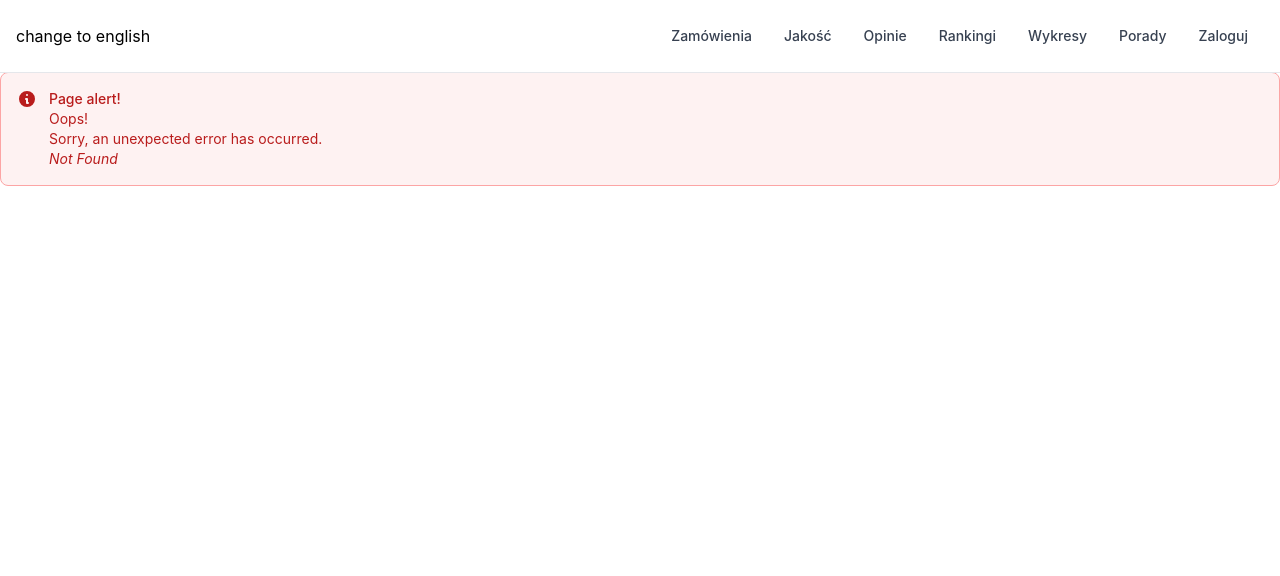
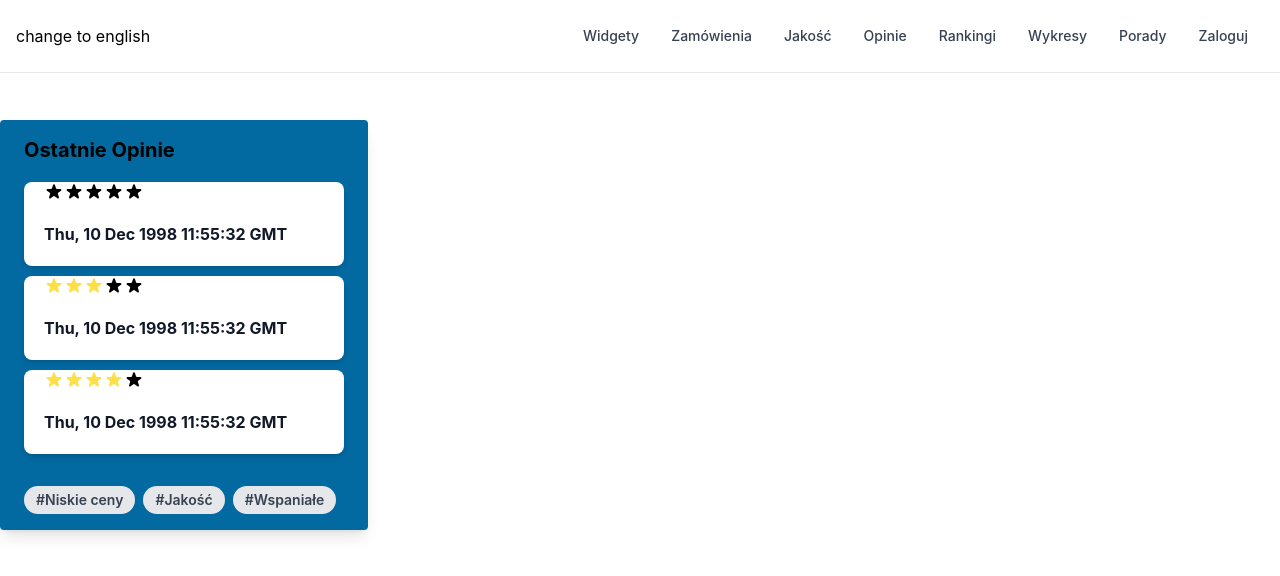
Before and after one commit to adas77/panel, a React (Create React App) app: page /widgets in a window 1280 px wide. Before the commit this address had no page. Shown: the top 576 px of the page. Built offline with nearby package versions, Linux system fonts and the light colour scheme.

Commit message:
start widgets

```diff
--- a/src/App.tsx
+++ b/src/App.tsx
@@ -4,6 +4,7 @@ import './App.css';
 import Charts from './components/organisms/Charts';
 import Opinions from './components/organisms/Opinions';
 import Orders from './components/organisms/Orders';
+import Widgets from './components/organisms/Widgets';
 import Error from './pages/Error';
 import Login, { GlobalAuthContext } from './pages/Login';
 import PrivateRoute from './pages/PrivateRoute';
@@ -44,6 +45,11 @@ function App() {
 
       // ]
     },
+    {
+      path: "/widgets",
+      element: <Widgets />,
+      errorElement: <Error />
+    },
 
   ]);
 
--- a/src/components/molecules/Navigation.tsx
+++ b/src/components/molecules/Navigation.tsx
@@ -62,7 +62,12 @@ const Navigation = () => {
         eng: 'Login',
         href: '/login'
     }
-    const items = [order, quality, opinions, rankings, charts, advice, login]
+    const widgets: Lang = {
+        pl: 'Widgety',
+        eng: 'Widgets',
+        href: '/widgets'
+    }
+    const items = [widgets, order, quality, opinions, rankings, charts, advice, login]
 
     const [polish, setPolish] = useState(true)
 
--- a/src/components/molecules/Opinion.tsx
+++ b/src/components/molecules/Opinion.tsx
@@ -14,6 +14,7 @@ import OpinionType from '../../types/OpinionType'
 // }
 const MAX_RATE = 5
 const Opinion = (props: OpinionType) => {
+
     const person = `${props.name} ${props.surname}`
     let rate = props.rate
     if (props.rate > MAX_RATE) {
@@ -28,17 +29,17 @@ const Opinion = (props: OpinionType) => {
 
             <div className="w-full max-w-sm bg-white rounded-lg shadow-md dark:bg-gray-800 dark:border-gray-700">
                 {/* <div className="w-full max-w-sm min-w-[33%] bg-white rounded-lg shadow-md dark:bg-gray-800 dark:border-gray-700"> */}
-                <div className="flex items-center justify-between m-4">
-                    <a href="#">
-                        {/* <img className="p-8 rounded-t-lg" src={props.src} alt="product image" /> */}
-                        <Image src={props.src} alt={props.alt} />
-                    </a>
-                    <span className="text-3xl font-bold text-gray-900 dark:text-white">{person}</span>
-                </div>
+                {props.widget ||
+                    <div className="flex items-center justify-between m-4">
+                        <a href="#">
+                            <Image src={props.src} alt={props.alt} />
+                        </a>
+                        <span className="text-3xl font-bold text-gray-900 dark:text-white">{person}</span>
+                    </div>}
                 <div className="px-5 pb-5">
-                    <a href="#">
+                    {props.widget || <a href="#">
                         <h5 className="text-xl font-semibold tracking-tight text-gray-900 dark:text-white">{props.description}</h5>
-                    </a>
+                    </a>}
                     <div className="flex items-center mt-2.5 mb-5">
                         {[...Array(rate)].map((_, i) => <svg key={i} aria-hidden="true" className="w-5 h-5 text-yellow-300" fill="currentColor" viewBox="0 0 20 20" xmlns="http://www.w3.org/2000/svg"><title>{i} star</title><path d="M9.049 2.927c.3-.921 1.603-.921 1.902 0l1.07 3.292a1 1 0 00.95.69h3.462c.969 0 1.371 1.24.588 1.81l-2.8 2.034a1 1 0 00-.364 1.118l1.07 3.292c.3.921-.755 1.688-1.54 1.118l-2.8-2.034a1 1 0 00-1.175 0l-2.8 2.034c-.784.57-1.838-.197-1.539-1.118l1.07-3.292a1 1 0 00-.364-1.118L2.98 8.72c-.783-.57-.38-1.81.588-1.81h3.461a1 1 0 00.951-.69l1.07-3.292z"></path></svg>)}
                         {[...Array(MAX_RATE - rate)].map((_, i) => <svg key={i} aria-hidden="true" className="w-5 h-5 text-yellow-30" fill="currentColor" viewBox="0 0 20 20" xmlns="http://www.w3.org/2000/svg"><title>{i} star</title><path d="M9.049 2.927c.3-.921 1.603-.921 1.902 0l1.07 3.292a1 1 0 00.95.69h3.462c.969 0 1.371 1.24.588 1.81l-2.8 2.034a1 1 0 00-.364 1.118l1.07 3.292c.3.921-.755 1.688-1.54 1.118l-2.8-2.034a1 1 0 00-1.175 0l-2.8 2.034c-.784.57-1.838-.197-1.539-1.118l1.07-3.292a1 1 0 00-.364-1.118L2.98 8.72c-.783-.57-.38-1.81.588-1.81h3.461a1 1 0 00.951-.69l1.07-3.292z"></path></svg>)}
--- a/src/components/organisms/Opinions.tsx
+++ b/src/components/organisms/Opinions.tsx
@@ -4,17 +4,18 @@ import Navigation from '../molecules/Navigation'
 import Opinion from '../molecules/Opinion'
 
 const Opinions = () => {
-    const { getFiveOpinions, getPositiveOpinions, getNegativeOpinions, opinionFetchState } = useOpinons()
+    const { getOpinions, getPositiveOpinions, getNegativeOpinions, opinionFetchState } = useOpinons()
     return (
         <>
             <Navigation />
-            <Button variant='outline' onClick={e => getFiveOpinions()}>FIVE</Button>
+            <Button variant='outline' onClick={e => getOpinions()}>FIVE</Button>
             <Button variant='outline' onClick={e => getPositiveOpinions()}>POSITIVE</Button>
             <Button variant='outline' onClick={e => getNegativeOpinions()}>NEGATIVE</Button>
             <br />
             <br />
             <div className='container flex flex-wrap gap-10'>
                 {opinionFetchState.map((o) => <Opinion key={o.date} src={o.src} alt={o.alt} rate={o.rate} name={o.name} surname={o.surname} date={o.date} description={o.description} />)}
+                {/* {opinionFetchState.map((o) => <Opinion key={o.date} widget src={o.src} alt={o.alt} rate={o.rate} name={o.name} surname={o.surname} date={o.date} description={o.description} />)} */}
             </div>
         </>
     )
--- /dev/null
+++ b/src/components/organisms/WidgetOpinions.tsx
@@ -0,0 +1,35 @@
+import { useEffect } from 'react'
+import useOpinons from '../../hooks/useOpinons'
+import Opinion from '../molecules/Opinion'
+
+const WidgetOpinions = () => {
+    const { getOpinions, opinionFetchState } = useOpinons()
+
+    useEffect(() => {
+        getOpinions(3)
+        return () => {
+        }
+    }, [])
+
+    return (
+        <a href="/opinions">
+            <div className="max-w-sm rounded overflow-hidden shadow-lg bg-sky-700">
+                <div className="px-6 py-4">
+                    <div className="font-bold text-xl mb-2 dark:text-white">Ostatnie Opinie</div>
+                    <div className='columns-1'>
+                        {opinionFetchState.map((o, i) => <Opinion key={i} widget src={o.src} alt={o.alt} rate={o.rate} name={o.name} surname={o.surname} date={o.date} description={o.description} />)}
+                    </div>
+                </div>
+                <div className="px-6 pt-4 pb-2">
+                    <span className="inline-block bg-gray-200 rounded-full px-3 py-1 text-sm font-semibold text-gray-700 mr-2 mb-2 dark:bg-gray-800 dark:text-white">#Niskie ceny</span>
+                    <span className="inline-block bg-gray-200 rounded-full px-3 py-1 text-sm font-semibold text-gray-700 mr-2 mb-2 dark:bg-gray-800 dark:text-white">#Jakość</span>
+                    <span className="inline-block bg-gray-200 rounded-full px-3 py-1 text-sm font-semibold text-gray-700 mr-2 mb-2 dark:bg-gray-800 dark:text-white">#Wspaniałe</span>
+                </div>
+            </div>
+        </a>
+
+
+    )
+}
+
+export default WidgetOpinions
--- /dev/null
+++ b/src/components/organisms/Widgets.tsx
@@ -0,0 +1,20 @@
+import React from 'react'
+import Navigation from '../molecules/Navigation'
+import WidgetOpinions from './WidgetOpinions'
+
+type Props = {}
+
+const Widgets = (props: Props) => {
+    return (
+        <>
+            <Navigation />
+            <br />
+            <br />
+            <div className='container flex flex-wrap gap-10'>
+                <WidgetOpinions />
+            </div>
+        </>
+    )
+}
+
+export default Widgets
--- a/src/hooks/useOpinons.ts
+++ b/src/hooks/useOpinons.ts
@@ -19,12 +19,12 @@ const useOpinons = () => {
     setOpinionFetchState(update)
 
   }
-  const getFiveOpinions = () => {
-    const update = opinions.slice(0, OpinionFetchState.ALL)
+  const getOpinions = (howMany?: number) => {
+    const update = opinions.slice(0, howMany || OpinionFetchState.ALL)
     setOpinionFetchState(update)
   }
 
-  return { getPositiveOpinions, getNegativeOpinions, getFiveOpinions, opinionFetchState }
+  return { getPositiveOpinions, getNegativeOpinions, getOpinions, opinionFetchState }
 }
 
 export default useOpinons
--- a/src/types/OpinionType.ts
+++ b/src/types/OpinionType.ts
@@ -1,4 +1,5 @@
 type OpinionType = {
+    widget?: boolean,
     src?: string,
     alt: string,
     rate: number,
```
